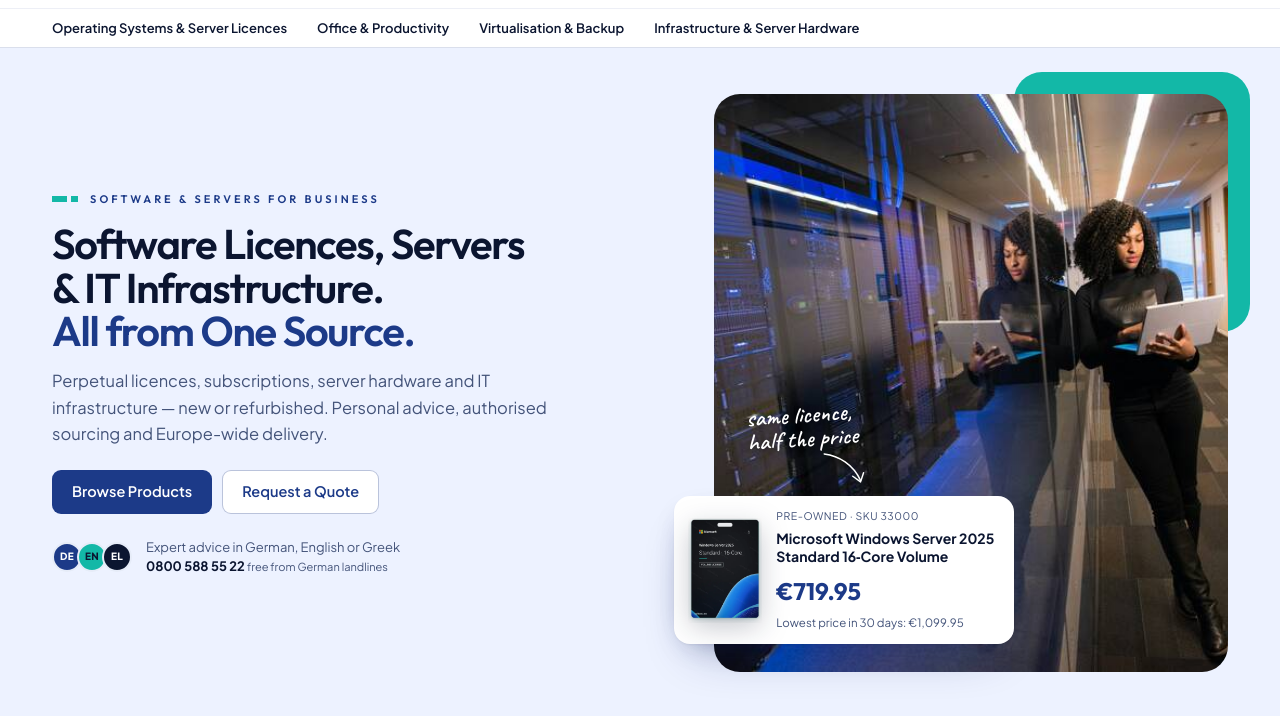
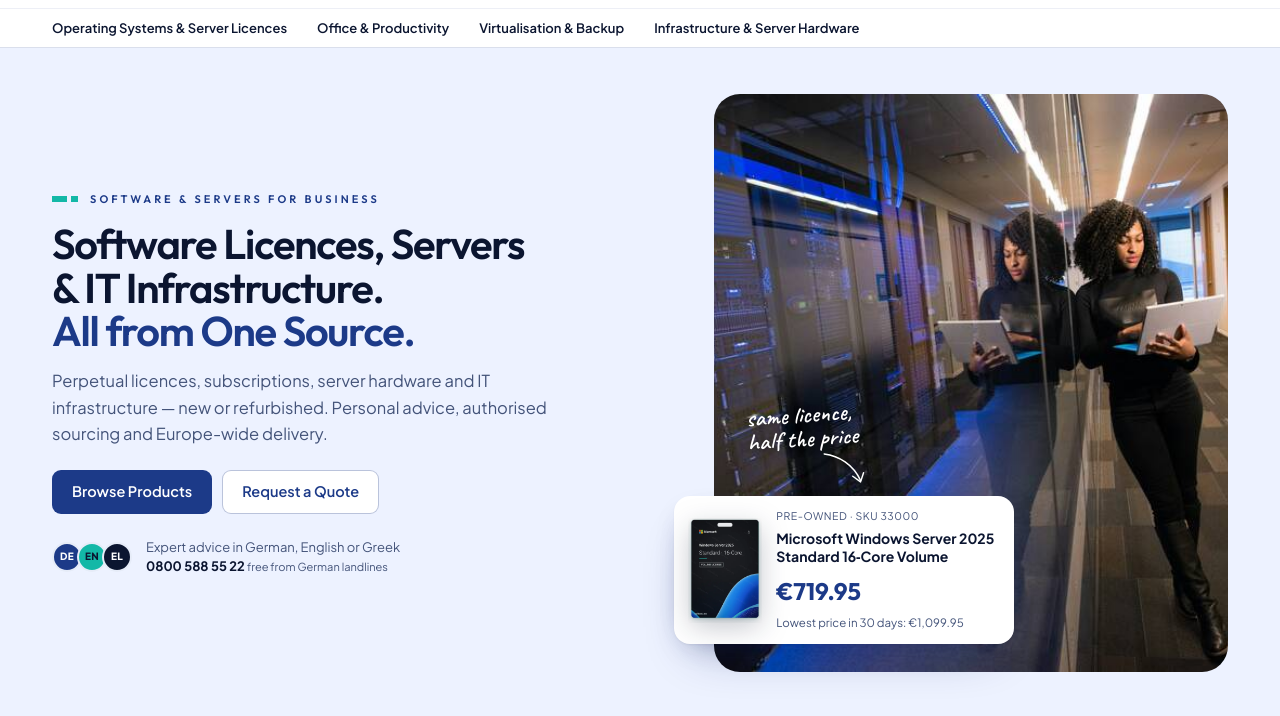
Before and after one commit to madeitmacbook-hash/softano.eu, a plain HTML site: page index.html in a window 1280 px wide. Shown: the part 84-800 px from the top of the page. Drawn offline with Linux system fonts and the light colour scheme.

Commit message:
Hero: remove the decorative teal block behind the photo
Co-Authored-By: Claude Opus 5.5 <noreply@anthropic.com>
Claude-Session: https://claude.ai/code/session_01Xm2UsM9nZuPFQt4inYgMsn

```diff
--- a/styles.css
+++ b/styles.css
@@ -1485,3 +1485,6 @@ section[id], [id="condition"] { scroll-margin-top: calc(var(--nav-h) + 12px); }
 .bc-pay b { display: block; font-size: 14px; }
 .bc-pay small { color: var(--teal-dark); font-size: 12px; font-weight: 600; }
 @media (max-width: 900px) { .b2b-checkout { justify-self: start; } }
+
+/* hero: no decorative block behind the photo */
+.hero-media::before { content: none !important; display: none !important; }
```
